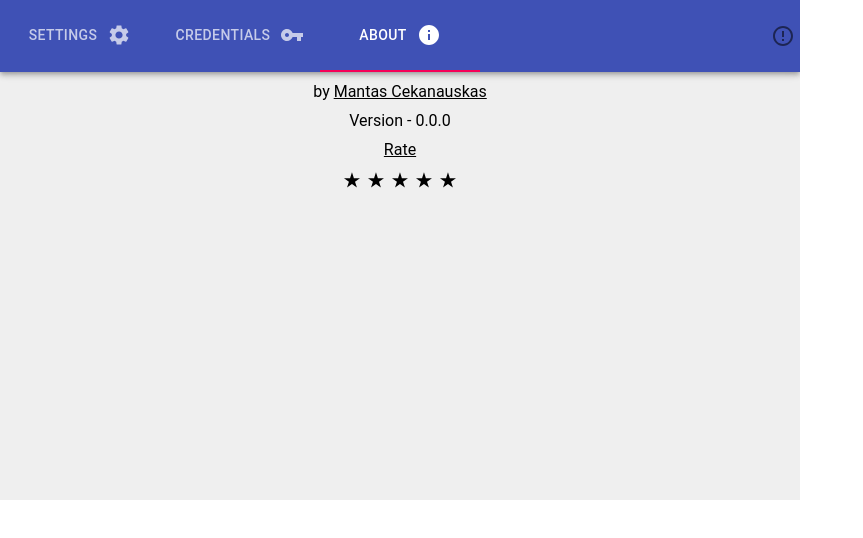
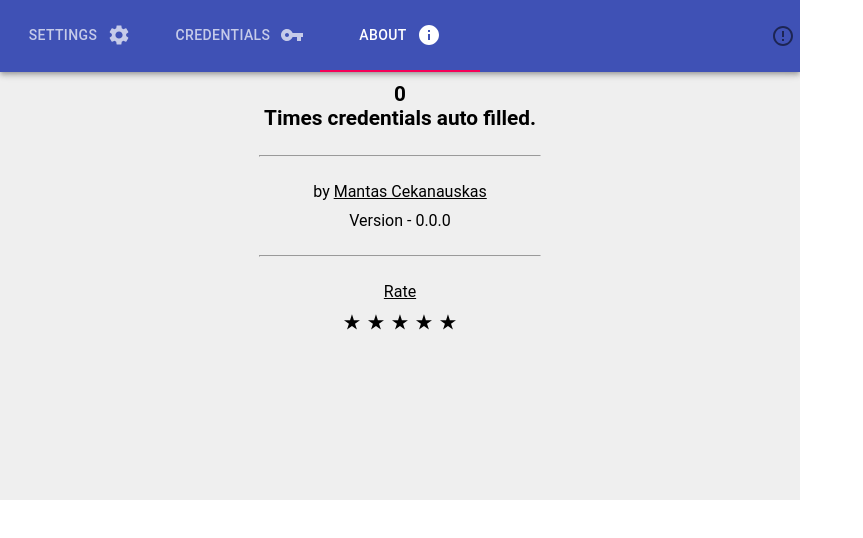
Before and after one commit to piktasdiedas/BankAutoLogin, a React (Create React App) app: page / in a window 1280 px wide. Both pictures are taken after a click on the tab "ABOUT". Shown: the top 538 px of the page, without its empty margins (0-863 px from the left). Built offline with nearby package versions, Linux system fonts and the light colour scheme.

Commit message:
added autofillin count, settings layout changed to cols

```diff
--- a/src/components/tabContents/AboutTab.css
+++ b/src/components/tabContents/AboutTab.css
@@ -1,3 +1,13 @@
 .aboutTab_container > div {
   margin: 10px 0;
 }
+
+.about_separator {
+  width: 35%;
+  margin: 25px auto;
+}
+
+.about_timeAutoFillContainer {
+  font-size: 1.3em;
+  font-weight: bold;
+}
--- a/src/components/tabContents/AboutTab.js
+++ b/src/components/tabContents/AboutTab.js
@@ -1,23 +1,41 @@
 /* global chrome */
-import React from 'react'
+import React, { useEffect, useState } from 'react'
 import PropTypes from 'prop-types'
 import { withTranslation } from 'react-i18next'
 import StarRateIcon from '@material-ui/icons/StarRate'
+import StorageType from 'constants/StorageType'
+import { getFromStorage } from 'utils/StorageUtils'
 
 import './AboutTab.css'
 
 const AboutTab = ({ t }) => {
+  const [userData, setUserData] = useState({})
   const version = chrome.runtime.getManifest
     ? chrome.runtime.getManifest().version : 'unknown'
 
   const rateUrl = `https://chrome.google.com/webstore/detail/${chrome.runtime.id}`
 
+  useEffect(() => {
+    const fetchUserData = async () => {
+      const data = await getFromStorage({ key: 'userData', storageType: StorageType.SYNC })
+      setUserData(data || {})
+    }
+    fetchUserData()
+    // eslint-disable-next-line react-hooks/exhaustive-deps
+  }, [])
+
   return (
     <div className='aboutTab_container'>
+      <div className='about_timeAutoFillContainer'>
+        <div>{userData.timesAutoFill || 0}</div>
+        <div>{t('about.timesAutoFilledIn')}</div>
+      </div>
+      <hr className='about_separator' />
       <div>
         by <a href='https://mantas.app' rel='noopener noreferrer' target='_blank'>Mantas Cekanauskas</a>
       </div>
       <div>{t('about.version')} - {version}</div>
+      <hr className='about_separator' />
       <div className='rate_container'>
         <a href={rateUrl} rel='noopener noreferrer' target='_blank'>Rate</a>
       </div>
--- a/src/components/tabContents/SettingsTab.css
+++ b/src/components/tabContents/SettingsTab.css
@@ -6,7 +6,17 @@
 }
 
 .settings_content_part {
-  width: 50%;
+  width: 100%;
+  display: flex;
+  flex-wrap: wrap;
+}
+
+.settings_content_part_col {
+  width: 48%;
+}
+
+.settings_content_part_col > * {
+  height: 42px;
 }
 
 .settings_content_controls {
--- a/src/components/tabContents/SettingsTab.js
+++ b/src/components/tabContents/SettingsTab.js
@@ -21,7 +21,7 @@ const useStyles = makeStyles({
     justifyContent: 'flex-end'
   },
   label: {
-    width: '170px',
+    width: '80%',
     textAlign: 'start',
     wordWrap: 'break-word',
     display: 'inline-table'
@@ -81,6 +81,7 @@ const SettingsTab = ({ t, setLoading }) => {
     <>
       <div className='settings_content'>
         <div className='settings_content_part'>
+          <div className='settings_content_part_col'>
             <FormControlLabel
               label={t('settings.autoFillIn')}
               labelPlacement='start'
@@ -117,6 +118,8 @@ const SettingsTab = ({ t, setLoading }) => {
                 />
               }
             />
+          </div>
+          <div className='settings_content_part_col'>
             <FormControlLabel
               label={t('settings.fancyLayout')}
               labelPlacement='start'
@@ -166,6 +169,7 @@ const SettingsTab = ({ t, setLoading }) => {
               }
             />
           </div>
+        </div>
         <div className='settings_content_controls'>
           <Button
             color='primary'
--- a/src/translations/en/common.json
+++ b/src/translations/en/common.json
@@ -66,7 +66,8 @@
   },
   "about": {
     "name": "About",
-    "version": "Version"
+    "version": "Version",
+    "timesAutoFilledIn": "Times credentials auto filled."
   },
   "modal" : {
     "name": "Notice",
--- a/src/translations/lt/common.json
+++ b/src/translations/lt/common.json
@@ -66,7 +66,8 @@
   },
   "about": {
     "name": "Apie",
-    "version": "Versija"
+    "version": "Versija",
+    "timesAutoFilledIn": "Kartų laukeliai automatiškai užpildyti."
   },
   "modal" : {
     "name": "Įspėjimas",
```
Also changed, not shown: src/bg/background.js (+13 -0 lines), src/content_scripts/content.js (+14 -1 lines), public/manifest.json, 1 other file (tests, documents, lock files or other folders). Lines whose indentation alone changed are shown as unchanged.
